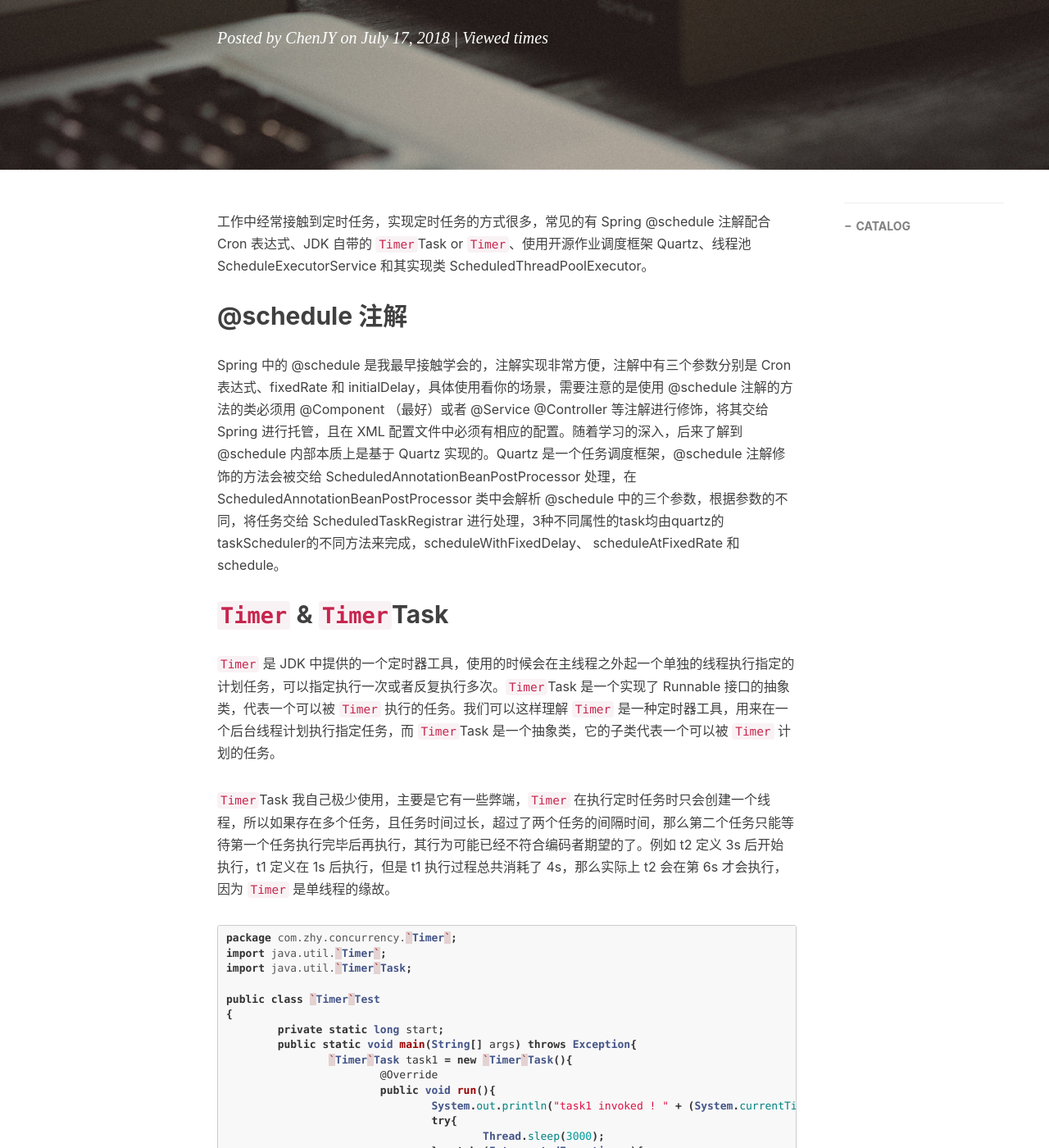
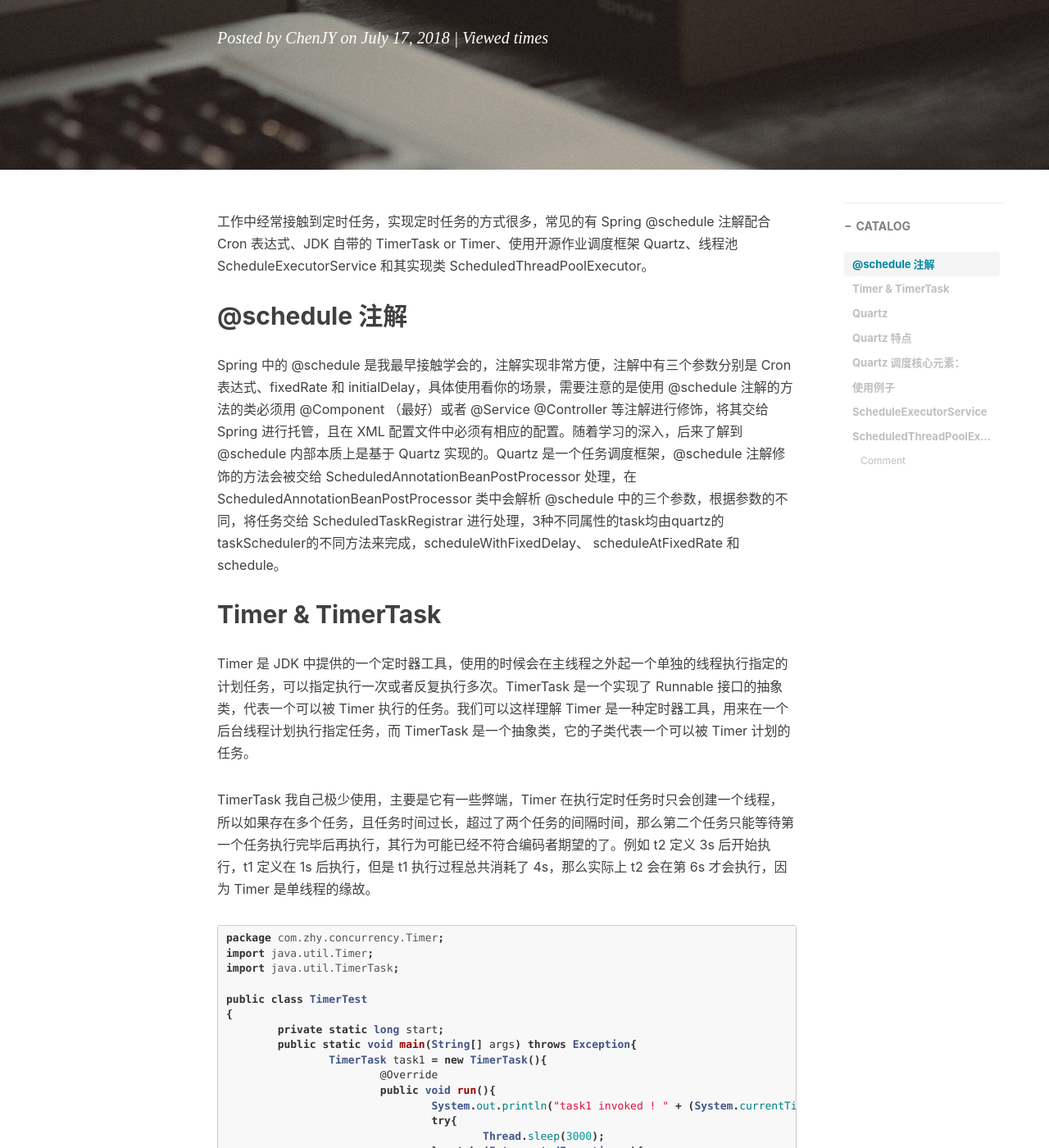
Before and after one commit to jiayangchen/jiayangchen.github.io, a Jekyll site: the page built from _posts/2018-07-17-scheduleExecutorService.md, in a window 1280 px wide and 1400 px high, scrolled down 502 px. Shown: the whole window at 82% size. Built offline with Jekyll 4.4.1, drawn with Linux system fonts in a browser that asks for light colours; nearby versions of some CDN libraries; comment, search, counter and statistics services are not loaded; some of the changed text lies outside the part shown.

Commit message:
add blog

````diff
--- a/_posts/2018-07-17-scheduleExecutorService.md
+++ b/_posts/2018-07-17-scheduleExecutorService.md
@@ -1,7 +1,7 @@
 ---
 layout: post
 title: "谈谈在 Java 中实现定时任务的几种方式"
-subtitle: "实现定时任务的方式很多，常见的有 Spring @schedule 注解、JDK 自带的 `Timer`Task or `Timer`、开源作业调度框架 Quartz、线程池 ScheduleExecutorService、ScheduledThreadPoolExecutor。"
+subtitle: "实现定时任务的方式很多，常见的有 Spring @schedule 注解、JDK 自带的 TimerTask or Timer、开源作业调度框架 Quartz、线程池 ScheduleExecutorService、ScheduledThreadPoolExecutor。"
 date: 2018-07-17
 author: "ChenJY"
 header-img: "img/websitear.jpg"
@@ -10,27 +10,27 @@
     - Java Tech
 ---
 
-工作中经常接触到定时任务，实现定时任务的方式很多，常见的有 Spring @schedule 注解配合 Cron 表达式、JDK 自带的 `Timer`Task or `Timer`、使用开源作业调度框架 Quartz、线程池 ScheduleExecutorService 和其实现类 ScheduledThreadPoolExecutor。
+工作中经常接触到定时任务，实现定时任务的方式很多，常见的有 Spring @schedule 注解配合 Cron 表达式、JDK 自带的 TimerTask or Timer、使用开源作业调度框架 Quartz、线程池 ScheduleExecutorService 和其实现类 ScheduledThreadPoolExecutor。
 
 ## @schedule 注解
 Spring 中的 @schedule 是我最早接触学会的，注解实现非常方便，注解中有三个参数分别是 Cron 表达式、fixedRate 和 initialDelay，具体使用看你的场景，需要注意的是使用 @schedule 注解的方法的类必须用 @Component （最好）或者 @Service @Controller 等注解进行修饰，将其交给 Spring 进行托管，且在 XML 配置文件中必须有相应的配置。随着学习的深入，后来了解到 @schedule 内部本质上是基于 Quartz 实现的。Quartz 是一个任务调度框架，@schedule 注解修饰的方法会被交给 ScheduledAnnotationBeanPostProcessor 处理，在 ScheduledAnnotationBeanPostProcessor 类中会解析 @schedule 中的三个参数，根据参数的不同，将任务交给 ScheduledTaskRegistrar 进行处理，3种不同属性的task均由quartz的taskScheduler的不同方法来完成，scheduleWithFixedDelay、
 scheduleAtFixedRate 和 schedule。
 
-## `Timer` & `Timer`Task
-`Timer` 是 JDK 中提供的一个定时器工具，使用的时候会在主线程之外起一个单独的线程执行指定的计划任务，可以指定执行一次或者反复执行多次。`Timer`Task 是一个实现了 Runnable 接口的抽象类，代表一个可以被 `Timer` 执行的任务。我们可以这样理解 `Timer` 是一种定时器工具，用来在一个后台线程计划执行指定任务，而 `Timer`Task 是一个抽象类，它的子类代表一个可以被 `Timer` 计划的任务。
+## Timer & TimerTask
+Timer 是 JDK 中提供的一个定时器工具，使用的时候会在主线程之外起一个单独的线程执行指定的计划任务，可以指定执行一次或者反复执行多次。TimerTask 是一个实现了 Runnable 接口的抽象类，代表一个可以被 Timer 执行的任务。我们可以这样理解 Timer 是一种定时器工具，用来在一个后台线程计划执行指定任务，而 TimerTask 是一个抽象类，它的子类代表一个可以被 Timer 计划的任务。
 
-`Timer`Task 我自己极少使用，主要是它有一些弊端，`Timer` 在执行定时任务时只会创建一个线程，所以如果存在多个任务，且任务时间过长，超过了两个任务的间隔时间，那么第二个任务只能等待第一个任务执行完毕后再执行，其行为可能已经不符合编码者期望的了。例如 t2 定义 3s 后开始执行，t1 定义在 1s 后执行，但是 t1 执行过程总共消耗了 4s，那么实际上 t2 会在第 6s 才会执行，因为 `Timer` 是单线程的缘故。
+TimerTask 我自己极少使用，主要是它有一些弊端，Timer 在执行定时任务时只会创建一个线程，所以如果存在多个任务，且任务时间过长，超过了两个任务的间隔时间，那么第二个任务只能等待第一个任务执行完毕后再执行，其行为可能已经不符合编码者期望的了。例如 t2 定义 3s 后开始执行，t1 定义在 1s 后执行，但是 t1 执行过程总共消耗了 4s，那么实际上 t2 会在第 6s 才会执行，因为 Timer 是单线程的缘故。
 
 ```java
-package com.zhy.concurrency.`Timer`;
-import java.util.`Timer`;
-import java.util.`Timer`Task;
+package com.zhy.concurrency.Timer;
+import java.util.Timer;
+import java.util.TimerTask;
 
-public class `Timer`Test
+public class TimerTest
 {
 	private static long start;
 	public static void main(String[] args) throws Exception{
-		`Timer`Task task1 = new `Timer`Task(){
+		TimerTask task1 = new TimerTask(){
 			@Override
 			public void run(){
 				System.out.println("task1 invoked ! " + (System.currentTimeMillis() - start));
@@ -42,21 +42,21 @@
 
 			}
 		};
-		`Timer`Task task2 = new `Timer`Task(){
+		TimerTask task2 = new TimerTask(){
 			@Override
 			public void run(){
 				System.out.println("task2 invoked ! " + (System.currentTimeMillis() - start));
 			}
 		};
-		`Timer` `Timer` = new `Timer`();
+		Timer Timer = new Timer();
 		start = System.currentTimeMillis();
-		`Timer`.schedule(task1, 1000);
-		`Timer`.schedule(task2, 3000);
+		Timer.schedule(task1, 1000);
+		Timer.schedule(task2, 3000);
 	}
 }
 
 ```
-另外由于单线程架构，一旦 `Timer` 抛出运行时异常，那么 `Timer` 将停止所有的任务执行。`Timer` 还依赖于系统时间，而非时间延迟，因此一旦系统时间发生改变，可能造成执行行为的不可预测。关于 `Timer` 和 `Timer`Task 有时间的话写个源码分析仔细看看。
+另外由于单线程架构，一旦 Timer 抛出运行时异常，那么 Timer 将停止所有的任务执行。Timer 还依赖于系统时间，而非时间延迟，因此一旦系统时间发生改变，可能造成执行行为的不可预测。关于 Timer 和 TimerTask 有时间的话写个源码分析仔细看看。
 
 ## Quartz
 Quartz 相比写程序的人应该都比较熟悉了，名声在外。如果你想在某一个有规律的时间点干某件事，并且时间的触发的条件可以非常复杂（比如每月最后一个工作日的17:50），复杂到需要一个专门的框架来干这个事。 Quartz就是来干这样的事，你给它一个触发条件的定义，它负责到了时间点，触发相应的Job起来干活。
@@ -147,7 +147,7 @@
 public ScheduledFuture<?> schedule(Runnable command,long delay, TimeUnit unit);
 //Callable 可以拿到回调的结果
 public <V> ScheduledFuture<V> schedule(Callable<V> callable,long delay, TimeUnit unit);
-//看名字，固定速率执行，跟`Timer`不一样
+//看名字，固定速率执行，跟Timer不一样
 public ScheduledFuture<?> scheduleAtFixedRate(Runnable command,
                                                   long initialDelay,
                                                   long period,
````
Also changed, not shown: _posts/2018-07-18-TimerAndTimerTask.md (+1 -1 lines), js/amazeui.min.js, js/jquery.js, js/jquery.min.js.
